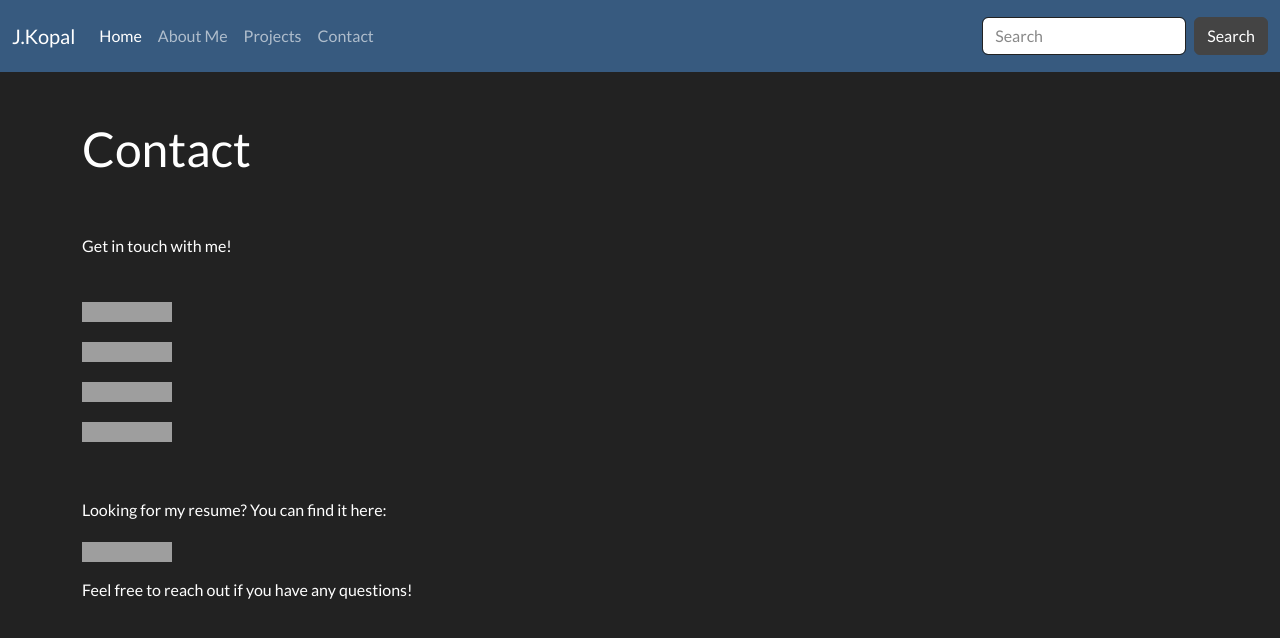
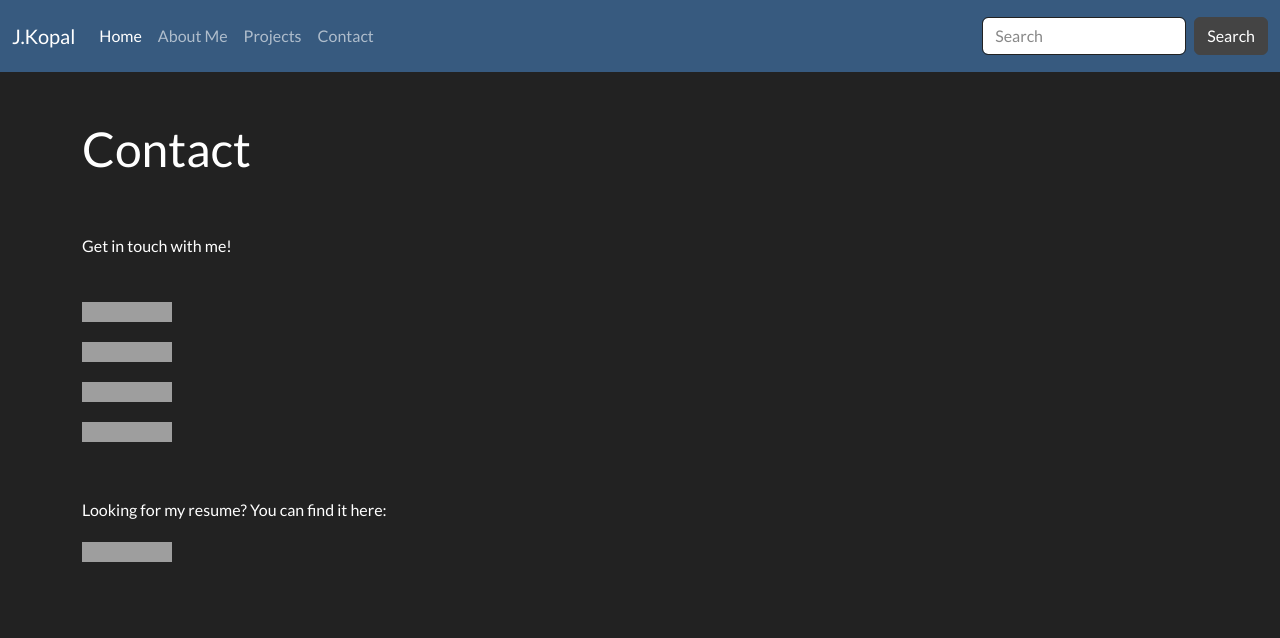
Before and after one commit to JKopal101/jkopal101.github.io, a Jekyll site: the page built from contact.md, in a window 1280 px wide. Shown: the top 638 px of the page. Built offline with Jekyll 4.4.1, drawn with Linux system fonts in a browser that asks for light colours; grey boxes are pictures that could not be loaded.

Commit message:
Update contact.md

```diff
--- a/contact.md
+++ b/contact.md
@@ -26,5 +26,3 @@ Get in touch with me!
 Looking for my resume? You can find it here:
 
 [![Resume](https://img.shields.io/badge/-CV/Resume-0A66C2?style=for-the-badge&logo=readthedocs&logoColor=white)](https://docs.google.com/document/d/1F_LVblUTnLC8-tz-HEI1capla8Y_Z3qq/edit)
-
-Feel free to reach out if you have any questions!
```
